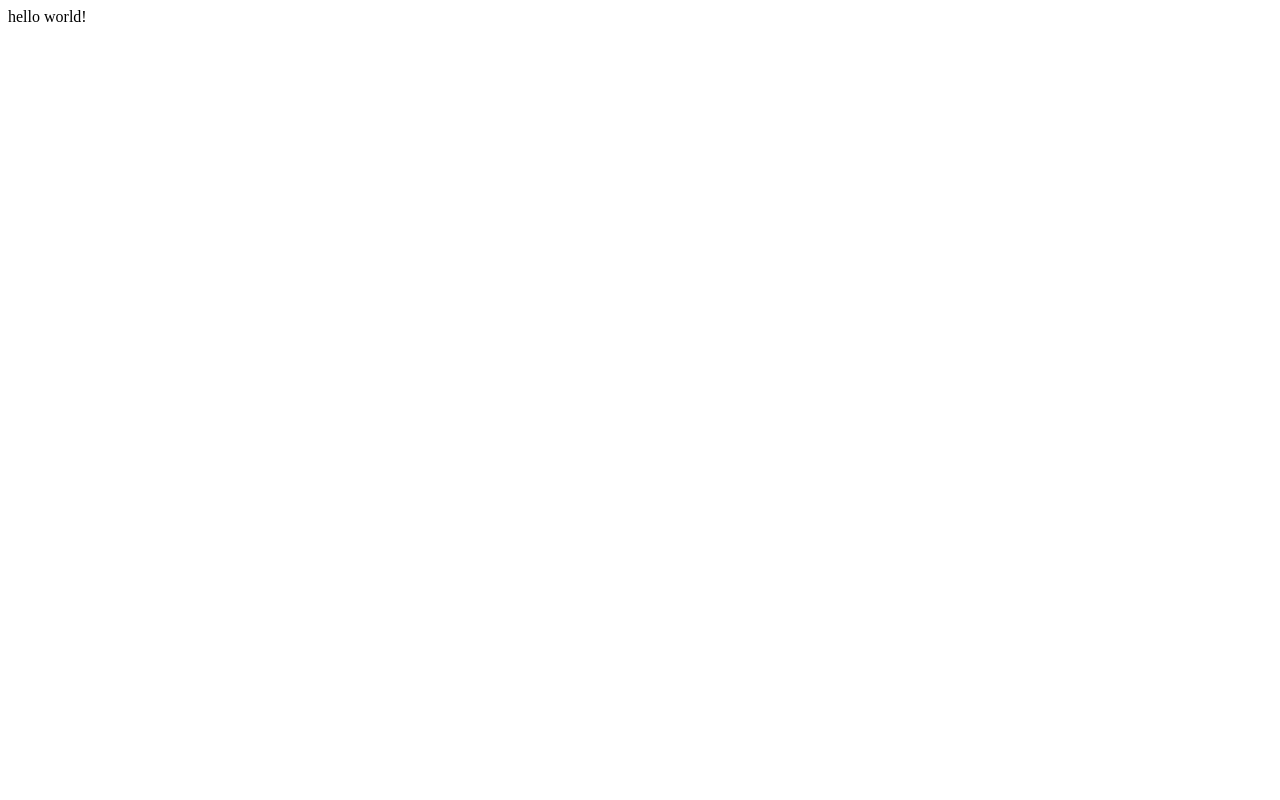
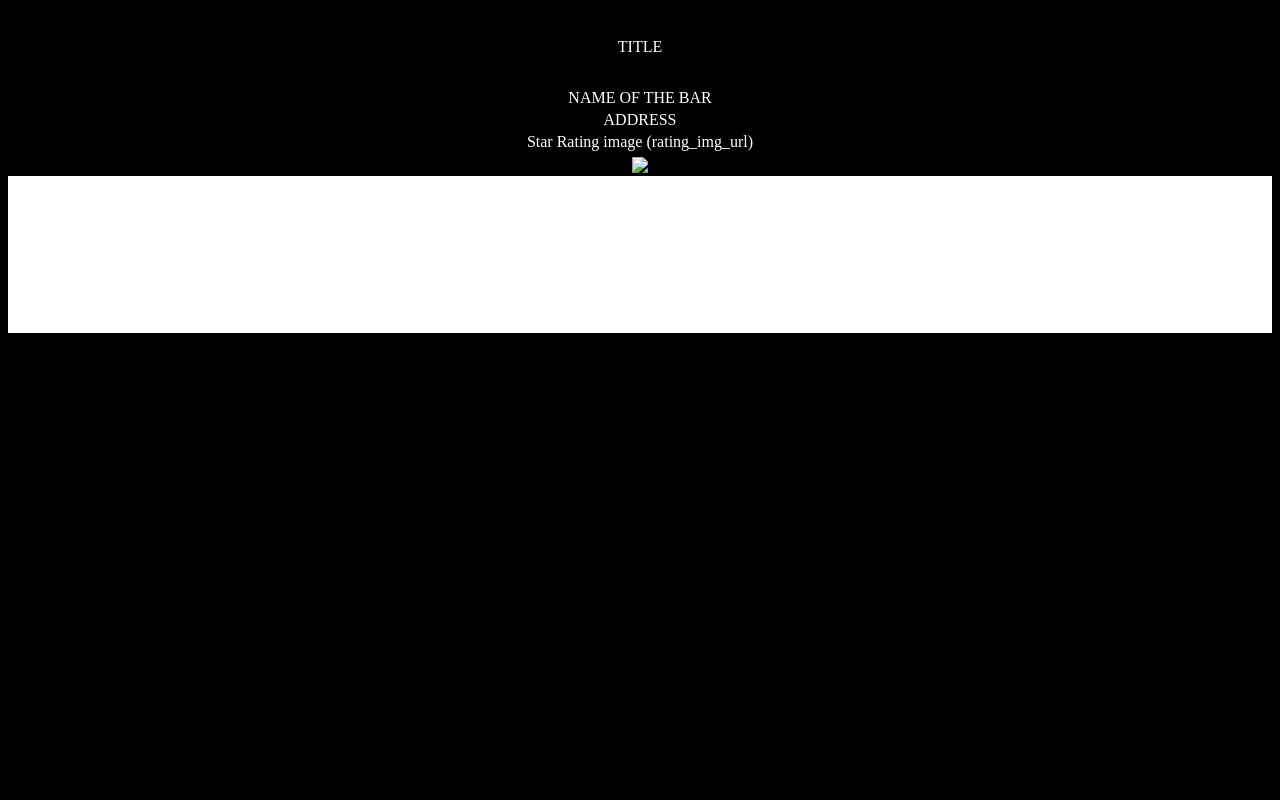
Before and after one commit to RobertoECruz/Wheres-the-bar, a Flask app: page / in a window 1280 px wide. Before the commit the page is almost empty. Run offline with Flask 2, Linux system fonts and the light colour scheme; some libraries are stand-ins or nearby versions.

Commit message:
front end v1

```diff
--- a/templates/index.html
+++ b/templates/index.html
@@ -1 +1,46 @@
-hello world!
+<html>
+<head>
+</head>
+<title>Where's the Bar?</title>
+<body bgcolor = "black">
+<table width="100%" height = "10%">
+	<tr>
+		<td><center><p style="color:white">TITLE</p></center></td>
+	</tr>
+</table>
+
+<table width="100%">
+	<tr>
+		<td><center style="color:white">NAME OF THE BAR</center></td>
+	</tr>
+	<tr>
+		<td><center style="color:white">ADDRESS</center></td>
+	</tr>
+	<tr>
+		<td><center style="color:white">Star Rating image (rating_img_url)</center></td>
+	</tr>
+</table>
+
+<table width="100%">
+	<tr>
+		<td><center style="color:white"><img src=" http://maps.googleapis.com/maps/api/staticmap?center=High+Point+Solutions+Stadium,Piscataway+Township,NJ&zoom=13&size=1080x540&maptype=roadmap
+				&markers=color:blue%7Clabel:9%7C40.4834,-74.4433&markers=color:green%7Clabel:G%7C40.711614,-74.012318
+				&markers=color:red%7Ccolor:red%7Clabel:C%7C40.718217,-73.998284&sensor=false"></img></center></td>
+	</tr>
+</table>
+
+<table width="100%" height = "20%" bgcolor="white">
+	<tr>
+		<td>
+			<!--THIS IS A COMMENT
+
+THIS IS THE STUFF THAT ERIC SENT ME (FETCH LOCATION INFORMATION?):
+function showPosition(position) { x.innerHTML="Latitude: " + position.coords.latitude + "<br>Longitude: " + position.coords.longitude; }
+
+<center>Checkboxes and settings <input type="checkbox"></center>-->
+		</td>
+	</tr>
+</table>
+
+</body>
+</html>
```
